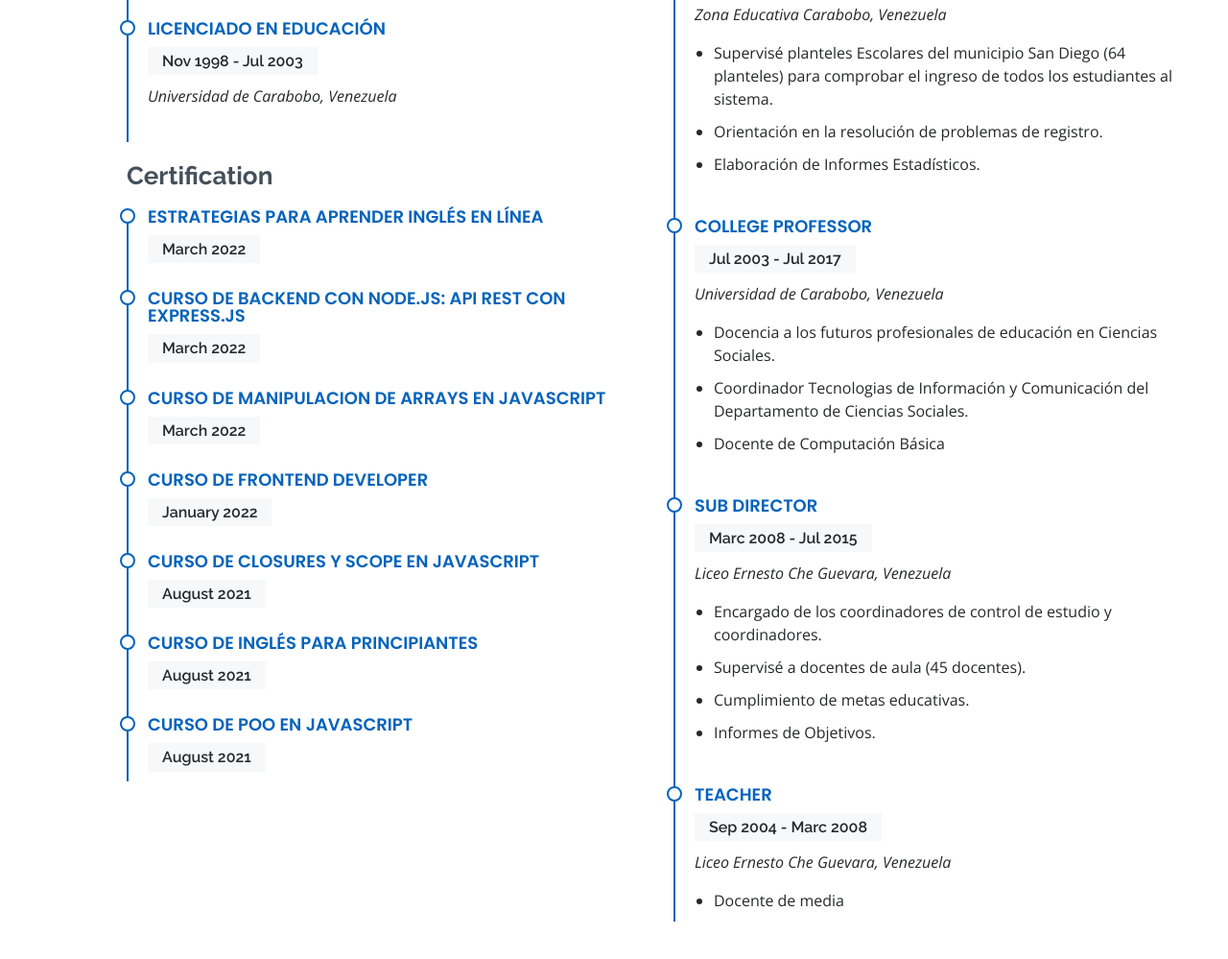
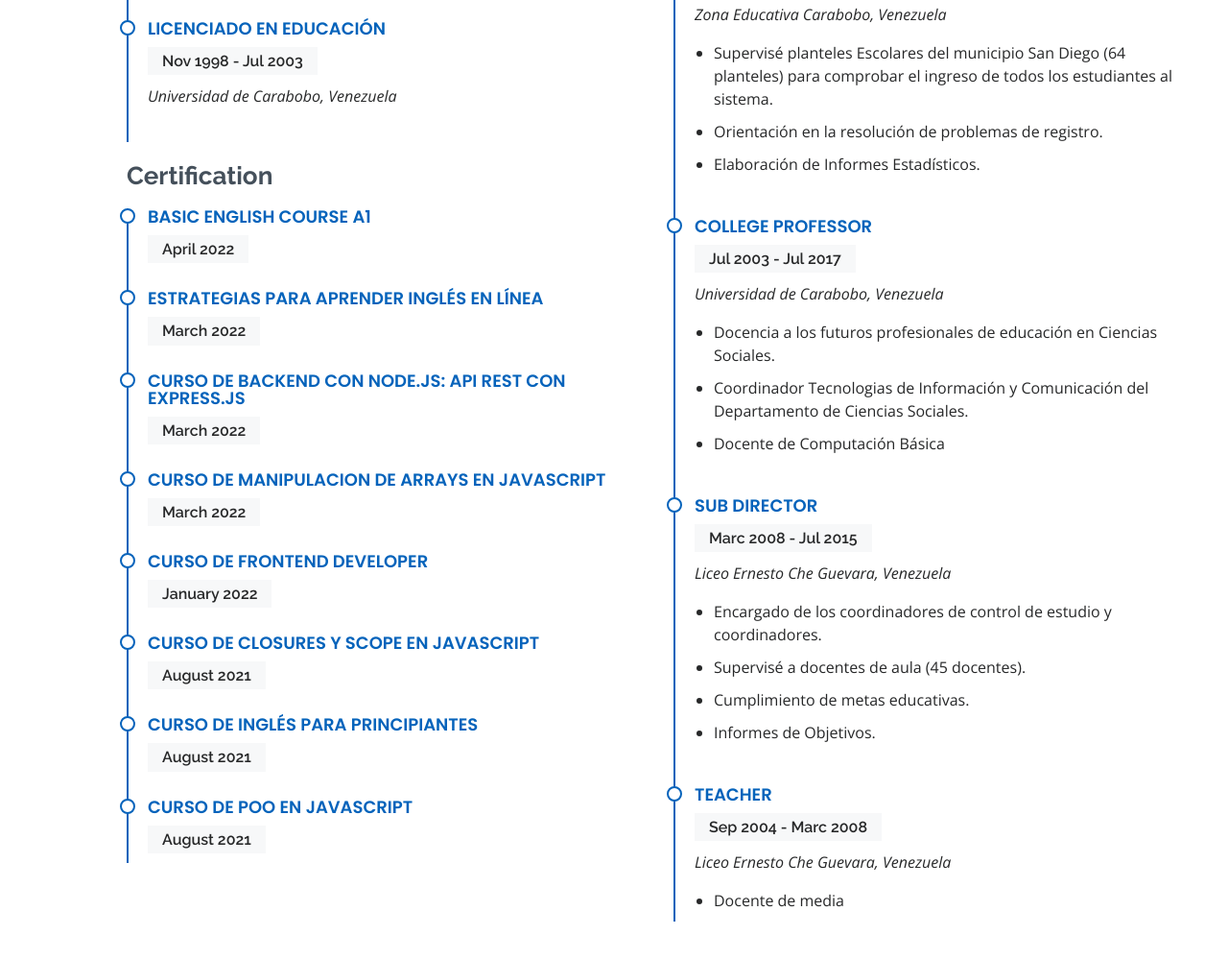
Before and after one commit to hernandw/portfoliov5, a website: page index.html in a window 1280 px wide. Shown: the part 1944-2943 px from the top of the page at 96% size. Drawn offline with nearby package versions, Linux system fonts and the light colour scheme.

Commit message:
agregar certificado de ingles

```diff
--- a/index.html
+++ b/index.html
@@ -195,6 +195,10 @@
                 <p><em>Universidad de Carabobo, Venezuela</em></p>
             </div>
             <h3 class="resume-title">Certification</h3>
+            <div class="resume-item">
+              <h4>Basic English Course A1</h4>
+              <h5>April 2022</h5>
+            </div>
             <div class="resume-item">
               <h4>Estrategias para aprender Inglés en línea</h4>
               <h5>March 2022</h5>
--- a/package.json
+++ b/package.json
@@ -4,8 +4,7 @@
   "description": "",
   "main": "app.js",
   "scripts": {
-    "test": "echo \"Error: no test specified\" && exit 1",
-    "deploy": "gh-pages -d ."
+    "test": "echo \"Error: no test specified\" && exit 1"
   },
   "repository": {
     "type": "git",
@@ -24,7 +23,6 @@
     "nodemailer": "^6.7.3"
   },
   "devDependencies": {
-    "gh-pages": "^3.2.3",
     "nodemon": "^2.0.15"
   }
 }
```
